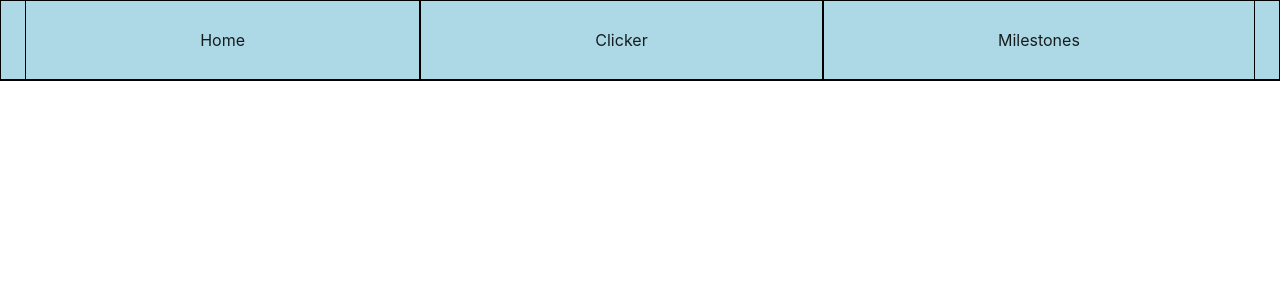
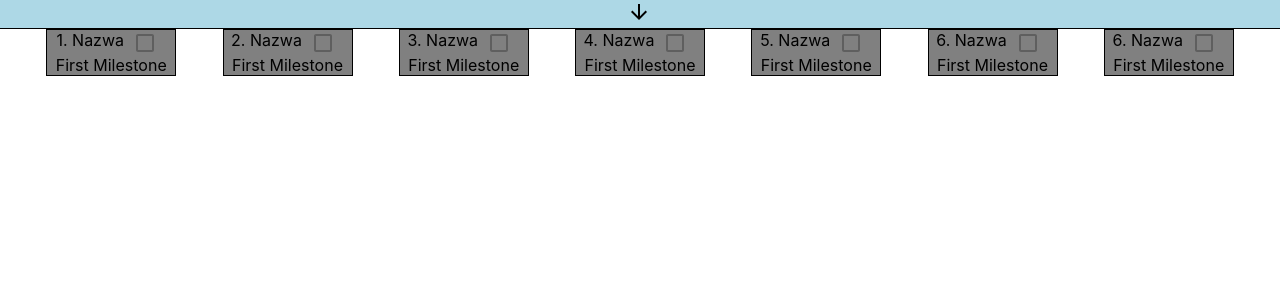
Before and after one commit to MicR12345/PrzedmiotFakultatywny, a React (Create React App) app in the folder yarrrr/: page /Milestones in a window 1280 px wide. Shown: the top 300 px of the page. Built offline with nearby package versions, Linux system fonts and the light colour scheme.

Commit message:
CleanUp and Milestones

```diff
--- a/yarrrr/src/components/ClickerObject.tsx
+++ b/yarrrr/src/components/ClickerObject.tsx
@@ -2,7 +2,7 @@ import React from 'react';
 import { makeStyles } from '@material-ui/core/styles';
 import image from '../img/chest.png';
 import ClickCounterDefault from '../defaults/DefaultClickCounter';
-import {StoreClickData} from './StoreData';
+import {StoreClickData} from '../utils/StoreData';
 
 const useStyles = makeStyles(theme => ({
     ChestClicker_Chest:{
@@ -20,12 +20,9 @@ const useStyles = makeStyles(theme => ({
 const ChestClicker = () => {
     const classes = useStyles();
     if(!window.localStorage.getItem('ClickCounter'))window.localStorage.setItem('ClickCounter',JSON.stringify(ClickCounterDefault));
-    const ClickCounter = JSON.parse(window.localStorage.getItem('ClickCounter') || JSON.stringify(ClickCounterDefault));
-    const [clickerCounter,setClickerCounter] = React.useState(ClickCounter.count);
     const ClickKeeper = () => {
         const ClickCounter2 = JSON.parse(window.localStorage.getItem('ClickCounter') || JSON.stringify(ClickCounterDefault));
         const number = ClickCounter2.count+(1*ClickCounter2.clickMultiplier);
-        setClickerCounter(number);
         StoreClickData(number);
     }
 
--- a/yarrrr/src/components/Milestone.tsx
+++ b/yarrrr/src/components/Milestone.tsx
@@ -1,27 +1,84 @@
 import React from 'react';
 import {makeStyles} from '@material-ui/core/styles';
 import {MilestoneDefault} from '../defaults/Milestones';
+import Checkbox from '@material-ui/core/Checkbox';
 
 const useStyles = makeStyles({
     Milestone:{
       display:'flex',
-      height:'50px',
-      width:'200px',
+      height:'10%',
+      width:'10%',
       border:'1px solid black',
       background:'gray',
+      flexWrap:'wrap',
+      justifyContent:'space-around',
   },
   Text:{
     display:'flex',
+    height:'25px',
   },
     });
 
-const Milestone = () => {
+interface MilestoneProps{
+    milestoneNumber:number,
+    name:string,
+    description?:string,
+}
+
+const Milestone:React.FC<MilestoneProps> = ({milestoneNumber,name,description}) => {
     const classes = useStyles();
+    if(!window.localStorage.getItem('Milestones'))window.localStorage.setItem('Milestones',JSON.stringify(MilestoneDefault));
     const Milestone = JSON.parse(window.localStorage.getItem('Milestones') || JSON.stringify(MilestoneDefault));
-    return (
-        <div className={classes.Milestone}>
-            Milestone TODO {Milestone.milestone[1]}
-        </div>
-    )
+    if(!description){
+        if(Milestone.Milestone[milestoneNumber]==1){
+            return (
+                <div className={classes.Milestone}>
+                <div className={classes.Text}>
+                {milestoneNumber}. {name}
+                <Checkbox disabled checked inputProps={{ 'aria-label': 'milestone checkbox' }} />
+                </div>
+                </div>
+            )
+        }
+        else{
+            return (
+                <div className={classes.Milestone}>
+                <div className={classes.Text}>
+                {milestoneNumber}. {name}
+                <Checkbox disabled inputProps={{ 'aria-label': 'milestone checkbox' }} />
+                </div>
+                </div>
+            )
+        }
+    }
+    else{
+        if(Milestone.Milestone[milestoneNumber]==1){
+        return (
+            <div className={classes.Milestone}>
+                <div className={classes.Text}>
+                {milestoneNumber}. {name}
+                <Checkbox disabled checked inputProps={{ 'aria-label': 'milestone checkbox' }} />
+                </div>
+                <div>
+                {description}
+                </div>
+            </div>
+        )
+        }
+        else{
+            return (
+                <div className={classes.Milestone}>
+                <div className={classes.Text}>
+                {milestoneNumber}. {name}
+                <Checkbox disabled inputProps={{ 'aria-label': 'milestone checkbox' }} />
+                </div>
+                <div>
+                {description}
+                </div>
+            </div>
+            )
+        }
+    }
+
 }
 export default Milestone;
--- a/yarrrr/src/components/PassiveClicker.tsx
+++ b/yarrrr/src/components/PassiveClicker.tsx
@@ -1,7 +1,7 @@
 import { Button, LinearProgress } from '@material-ui/core';
 import React from 'react';
 import ClickCounterDefault from '../defaults/DefaultClickCounter';
-import {StoreClickData} from './StoreData';
+import {StoreClickData} from '../utils/StoreData';
 import { makeStyles } from '@material-ui/core/styles';
 interface PassiveClickerProps{
     value:number,
--- a/yarrrr/src/views/YarrrrClicker/yarrrrClicker.tsx
+++ b/yarrrr/src/views/YarrrrClicker/yarrrrClicker.tsx
@@ -3,10 +3,7 @@ import NavPanel from '../../components/NavPanel';
 import ClickerObject from '../../components/ClickerObject';
 import PassiveClicker from '../../components/PassiveClicker';
 import background from '../../img/Background.png';
-import ClickCounterDefault from '../../defaults/DefaultClickCounter';
 import Points from '../../components/Points';
-
-const ClickCounter = JSON.parse(window.localStorage.getItem('ClickCounter') || JSON.stringify(ClickCounterDefault));
 
 const YarrrrClicker = () => {
     return(
--- a/yarrrr/src/views/home/Home.tsx
+++ b/yarrrr/src/views/home/Home.tsx
@@ -1,7 +1,6 @@
 import React from 'react';
 import {makeStyles} from '@material-ui/core/styles';
 import NavPanel from './../../components/NavPanel';
-import classes from '*.module.css';
 
 const useStyles = makeStyles({
     HomePage:{
--- a/yarrrr/src/views/milestones/Milestones.tsx
+++ b/yarrrr/src/views/milestones/Milestones.tsx
@@ -7,8 +7,8 @@ const useStyles = makeStyles({
     Milestones:{
       display:'flex',
       justifyContent:'space-evenly',
-      alignItems:'baseline'
-
+      alignItems:'baseline',
+      flexWrap:'wrap',
     },
     Milestone:{
       display:'flex',
@@ -28,6 +28,13 @@ const Milestones:React.FC = () =>{
         <div>
             <NavPanel/>
             <div className={classes.Milestones}>
+              <Milestone milestoneNumber={1} name='Nazwa' description="First Milestone" />
+              <Milestone milestoneNumber={2} name='Nazwa' description="First Milestone" />
+              <Milestone milestoneNumber={3} name='Nazwa' description="First Milestone" />
+              <Milestone milestoneNumber={4} name='Nazwa' description="First Milestone" />
+              <Milestone milestoneNumber={5} name='Nazwa' description="First Milestone" />
+              <Milestone milestoneNumber={6} name='Nazwa' description="First Milestone" />
+              <Milestone milestoneNumber={6} name='Nazwa' description="First Milestone" />
             </div>
         </div>);
 }
```
Also changed, not shown: yarrrr/src/utils/StoreData.ts (renamed from yarrrr/src/components/StoreData.ts).
